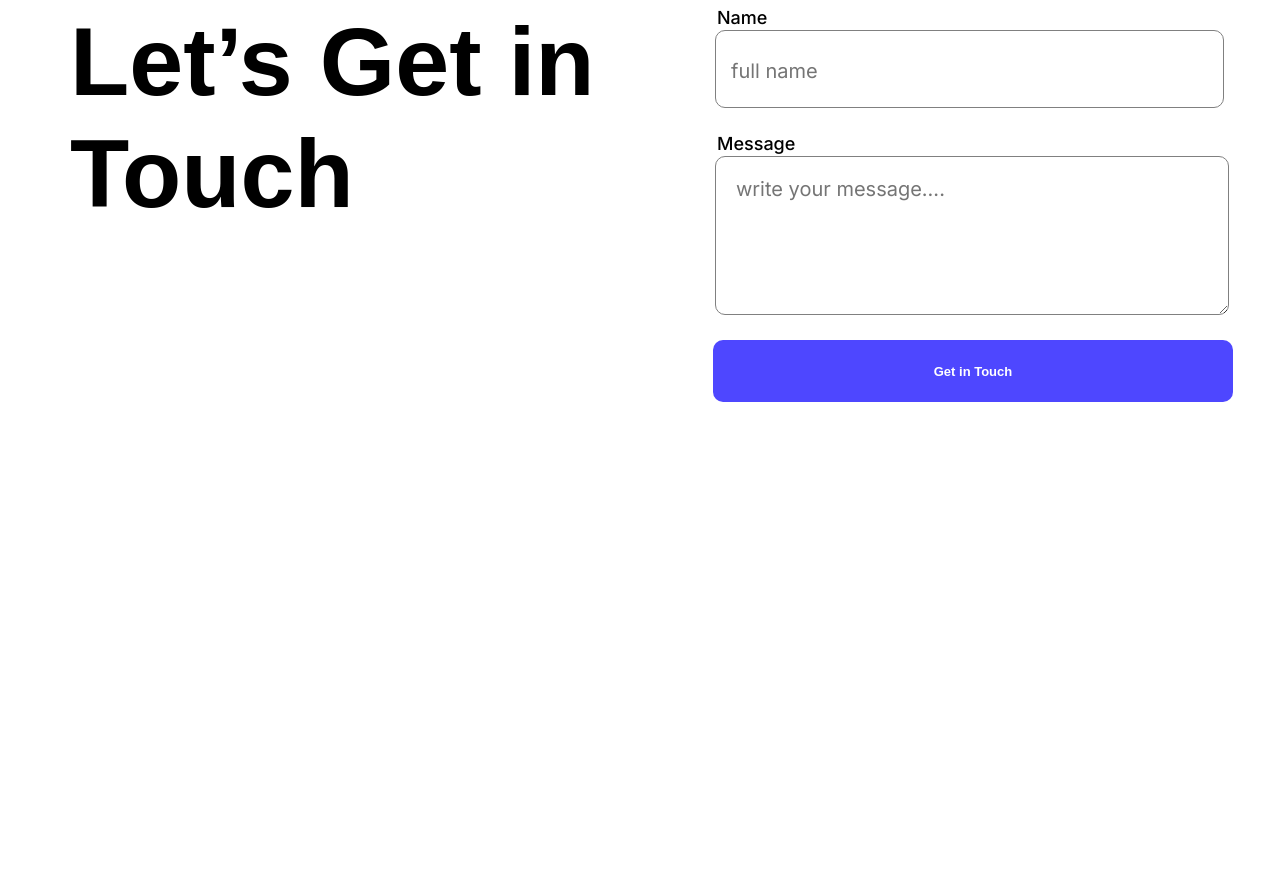
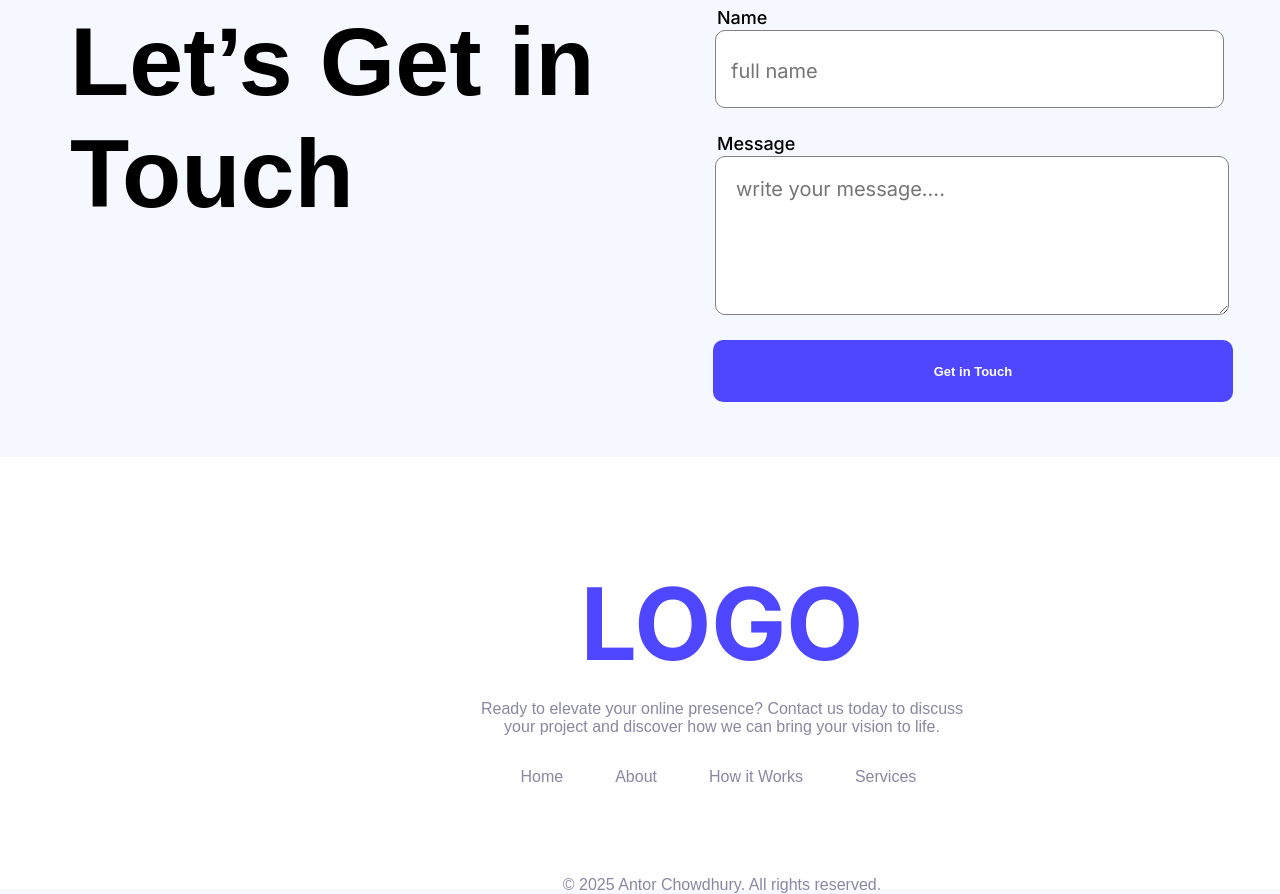
Before and after one commit to Antor-Chowdhury/First-Assignment, a plain HTML site: page index.html in a window 1280 px wide. Shown: the part 1904-2798 px from the top of the page. Before the commit the page ends 2477 px from the top, so only its background shows below. Drawn offline with Linux system fonts and the light colour scheme.

Commit message:
added footer section

```diff
--- a/index.html
+++ b/index.html
@@ -113,6 +113,29 @@
         </div>
       </section>
     </main>
-    <footer></footer>
+    <footer>
+      <!-- Footer Section Starts Here -->
+      <section class="footer-class">
+        <div class="footer-content">
+          <h2>LOGO</h2>
+          <p>
+            Ready to elevate your online presence? Contact us today to discuss
+            <br />
+            your project and discover how we can bring your vision to life.
+          </p>
+          <div class="footer-anchor-tag">
+            <ul>
+              <li><a href="">Home</a></li>
+              <li><a href="">About</a></li>
+              <li><a href="">How it Works</a></li>
+              <li><a href="">Services</a></li>
+            </ul>
+          </div>
+          <div class="footer-copyright">
+            <p>&copy; 2025 Antor Chowdhury. All rights reserved.</p>
+          </div>
+        </div>
+      </section>
+    </footer>
   </body>
 </html>
--- a/styles/main.css
+++ b/styles/main.css
@@ -1,6 +1,7 @@
 body{
     margin: 0;
     padding: 0;
+    background-color: #f5f8ff;
 }
 
 header{
@@ -186,8 +187,8 @@ nav button span{
 /* Touch section styles */
 
 .touch-section{
-    margin-bottom: 130px;
-    background-color: rgba(255, 255, 255, 0.5);
+    /* border: 2px solid tomato; */
+    margin-bottom: 14px;
 }
 
 .touch-main{
@@ -195,7 +196,6 @@ nav button span{
     width: 1140px;
     height: 642px;
     display: flex;
-    background-color: rgba(255, 255, 255, 0.5);
     justify-content: space-between;
     align-items: center;
     margin: 0 auto;
@@ -278,3 +278,64 @@ nav button span{
     background-color: #4E47FF;
     border: none;
 }
+
+/* Footer section styles */
+
+.footer-class{
+    border: 2px solid transparent;
+    min-width: 1440px;
+    height: 428px;
+    background-color: #FFFFFF;
+    text-align: center;
+}
+
+.footer-content{
+    /* border: 2px solid blue; */
+    width: 531px;
+    height: 221px;
+    margin: 0 auto;
+    margin-top: 104px;
+}
+
+.footer-content h2{
+    font-family: "Inter", sans-serif;
+    font-weight: black ;
+    font-size: 100px;
+    margin: 0;
+    padding: 0;
+    color: #4E47FF;
+}
+
+.footer-content p{
+    font-family: "Railway",sans-serif;
+    font-weight: 500;
+    font-size: 16px;
+    color: #8987A1;
+}
+
+.footer-anchor-tag{
+    min-width: 401px;
+    height: 24px;
+    margin: 0;
+    padding: 0;
+    display: flex;
+}
+
+.footer-anchor-tag li{
+    display: inline;
+    list-style: none;
+    gap:40px;
+}
+
+.footer-anchor-tag li a{
+    text-decoration: none;
+    color: #8987A1;
+    font-family: "Railway",sans-serif;
+    font-weight: 500;
+    font-size: 16px;
+    padding: 0 12px;
+    margin: 0 12px;
+}
+.footer-copyright{
+    margin-top: 100px;
+}
```
